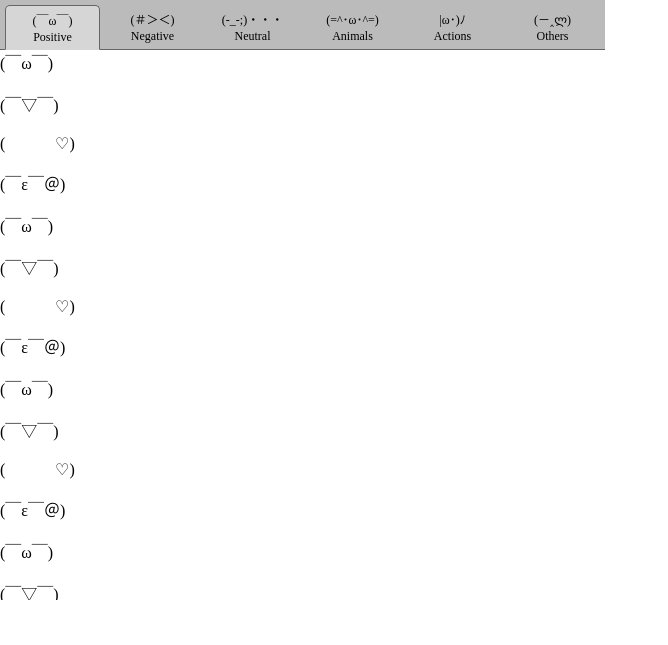
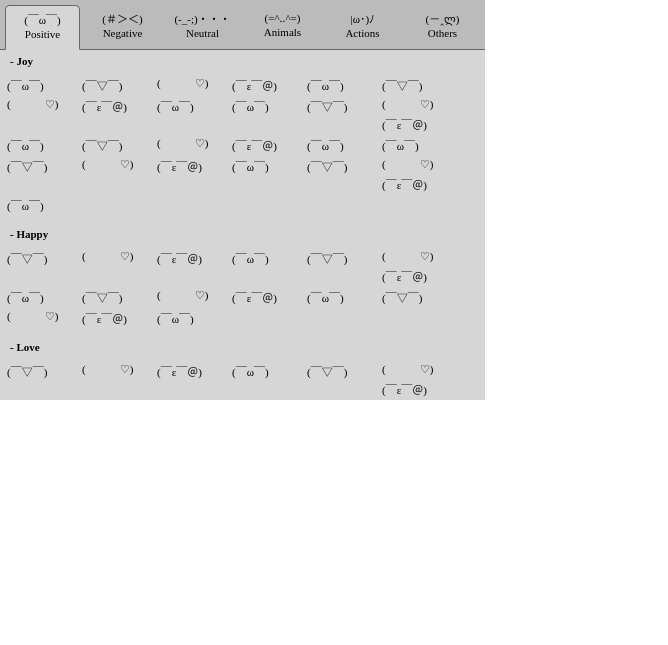
Before and after one commit to tsumi/Kaomoji, a website: page data/kaomoji.html in a window 1280 px wide. Shown: the whole page, without its empty margins (0-668 px from the left). Drawn offline with Linux system fonts and the light colour scheme.

Commit message:
Added kaomoji pagination and removed text autoselect

```diff
--- a/data/kaomoji.css
+++ b/data/kaomoji.css
@@ -1,9 +1,15 @@
 body{margin:0;padding:0;border:0;}
 p{margin:0;margin-bottom:1px;}
-#menu{width:600px;height:49px;background-color:#bbbbbb;padding:0px 0px 0px 5px;border-bottom:1px solid #666666;}
-.button{width:85px;height:40px;margin:5px 5px 0px 0px;padding:5px 5px 0px 5px;font-size:12px;float:left;text-align:center;color:#000000;border-radius:5px 5px 0px 0px;}
-.button:hover, .selected{width:83px;height:38px;background-color:#d6d6d6;color:#000000;border-top:1px solid #666666;border-left:1px solid #666666;border-right:1px solid #666666;border-bottom:1px solid #d6d6d6;}
-.content{width:605px;height:550px;overflow:auto;}
+a{color:#000000;text-decoration:none;}
+#menu{width:480px;height:49px;background-color:#bbbbbb;padding:0px 0px 0px 5px;border-bottom:1px solid #666666;}
+.button{width:65px;height:40px;font-size:11px;margin:5px 5px 0px 0px;padding:5px 5px 0px 5px;float:left;text-align:center;color:#000000;border-radius:5px 5px 0px 0px;}
+.button:hover, .selected{width:63px;height:38px;background-color:#d6d6d6;color:#000000;border-top:1px solid #666666;border-left:1px solid #666666;border-right:1px solid #666666;border-bottom:1px solid #d6d6d6;}
+#list{width:485px;height:350px;overflow:auto;background-color:#d6d6d6;}
+.content{font-size:11px;padding-bottom:5px;}
+.content:after {content:'';display:block;clear: both;}
 .hidden{display:none;}
-.category{}
-.kaomoji{}
+.category{clear:left;padding:15px 0 5px 10px;font-weight:bold;}
+.category:first-child{padding-top:5px;}
+.kaomoji{width:70px;margin:5px 0 0 5px;float:left}
+.kaomoji a{padding:2px;}
+.kaomoji a:hover{background-color:#bbbbbb;border-radius:4px;}
--- a/data/kaomoji.html
+++ b/data/kaomoji.html
@@ -4,7 +4,6 @@
 <title>Kaomoji</title>
 <link rel="stylesheet" type="text/css" href="kaomoji.css">
 <script type="application/x-javascript" src="jquery.js"></script>
-<script type="application/x-javascript" src="selectText.js"></script>
 <script type="text/javascript">
   function send(name, data){
     var event = document.createEvent('CustomEvent');
@@ -19,9 +18,9 @@
       $(".content").addClass("hidden");
       $("#"+$(this).attr("id")+"_content").removeClass("hidden");
     });
-    $(".kaomoji").click(function() {
-      $(this).selectText();
+    $(".kaomoji").children().click(function() {
       send("copy", $(this).text());
+      return false;
     });
   });
 </script>
@@ -31,45 +30,104 @@
   <div class="button selected" id="cat_positive"><p>(￣ω￣)</p><p>Positive</p></div>
   <div class="button" id="cat_negative"><p>(＃＞＜)</p><p>Negative</p></div>
   <div class="button" id="cat_neutral"><p>(-_-;)・・・</p><p>Neutral</p></div>
-  <div class="button" id="cat_animals"><p>(=^･ω･^=)</p><p>Animals</p></div>
+  <div class="button" id="cat_animals"><p>(=^‥^=)</p><p>Animals</p></div>
   <div class="button" id="cat_actions"><p>|ω･)ﾉ</p><p>Actions</p></div>
   <div class="button" id="cat_others"><p>(－‸ლ)</p><p>Others</p></div>
 </div>
+<div id="list">
   <div class="content" id="cat_positive_content">
 
+<div class="category">- Joy</div>
+<div class="kaomoji"><a href="#">(￣ω￣)</a></div>
+<div class="kaomoji"><a href="#">(￣▽￣)</a></div>
+<div class="kaomoji"><a href="#">(♡ﾟ▽ﾟ♡)</a></div>
+<div class="kaomoji"><a href="#">(￣ε￣＠)</a></div>
+<div class="kaomoji"><a href="#">(￣ω￣)</a></div>
+<div class="kaomoji"><a href="#">(￣▽￣)</a></div>
+<div class="kaomoji"><a href="#">(♡ﾟ▽ﾟ♡)</a></div>
+<div class="kaomoji"><a href="#">(￣ε￣＠)</a></div>
+<div class="kaomoji"><a href="#">(￣ω￣)</a></div>
+<div class="kaomoji"><a href="#">(￣ω￣)</a></div>
+<div class="kaomoji"><a href="#">(￣▽￣)</a></div>
+<div class="kaomoji"><a href="#">(♡ﾟ▽ﾟ♡)</a></div>
+<div class="kaomoji"><a href="#">(￣ε￣＠)</a></div>
+<div class="kaomoji"><a href="#">(￣ω￣)</a></div>
+<div class="kaomoji"><a href="#">(￣▽￣)</a></div>
+<div class="kaomoji"><a href="#">(♡ﾟ▽ﾟ♡)</a></div>
+<div class="kaomoji"><a href="#">(￣ε￣＠)</a></div>
+<div class="kaomoji"><a href="#">(￣ω￣)</a></div>
+<div class="kaomoji"><a href="#">(￣ω￣)</a></div>
+<div class="kaomoji"><a href="#">(￣▽￣)</a></div>
+<div class="kaomoji"><a href="#">(♡ﾟ▽ﾟ♡)</a></div>
+<div class="kaomoji"><a href="#">(￣ε￣＠)</a></div>
+<div class="kaomoji"><a href="#">(￣ω￣)</a></div>
+<div class="kaomoji"><a href="#">(￣▽￣)</a></div>
+<div class="kaomoji"><a href="#">(♡ﾟ▽ﾟ♡)</a></div>
+<div class="kaomoji"><a href="#">(￣ε￣＠)</a></div>
+<div class="kaomoji"><a href="#">(￣ω￣)</a></div>
+<div class="category">- Happy</div>
+<div class="kaomoji"><a href="#">(￣▽￣)</a></div>
+<div class="kaomoji"><a href="#">(♡ﾟ▽ﾟ♡)</a></div>
+<div class="kaomoji"><a href="#">(￣ε￣＠)</a></div>
+<div class="kaomoji"><a href="#">(￣ω￣)</a></div>
+<div class="kaomoji"><a href="#">(￣▽￣)</a></div>
+<div class="kaomoji"><a href="#">(♡ﾟ▽ﾟ♡)</a></div>
+<div class="kaomoji"><a href="#">(￣ε￣＠)</a></div>
+<div class="kaomoji"><a href="#">(￣ω￣)</a></div>
+<div class="kaomoji"><a href="#">(￣▽￣)</a></div>
+<div class="kaomoji"><a href="#">(♡ﾟ▽ﾟ♡)</a></div>
+<div class="kaomoji"><a href="#">(￣ε￣＠)</a></div>
+<div class="kaomoji"><a href="#">(￣ω￣)</a></div>
+<div class="kaomoji"><a href="#">(￣▽￣)</a></div>
+<div class="kaomoji"><a href="#">(♡ﾟ▽ﾟ♡)</a></div>
+<div class="kaomoji"><a href="#">(￣ε￣＠)</a></div>
+<div class="kaomoji"><a href="#">(￣ω￣)</a></div>
+<div class="category">- Love</div>
+<div class="kaomoji"><a href="#">(￣▽￣)</a></div>
+<div class="kaomoji"><a href="#">(♡ﾟ▽ﾟ♡)</a></div>
+<div class="kaomoji"><a href="#">(￣ε￣＠)</a></div>
+<div class="kaomoji"><a href="#">(￣ω￣)</a></div>
+<div class="kaomoji"><a href="#">(￣▽￣)</a></div>
+<div class="kaomoji"><a href="#">(♡ﾟ▽ﾟ♡)</a></div>
+<div class="kaomoji"><a href="#">(￣ε￣＠)</a></div>
+<div class="kaomoji"><a href="#">(￣ω￣)</a></div>
+<div class="kaomoji"><a href="#">(￣▽￣)</a></div>
+<div class="kaomoji"><a href="#">(♡ﾟ▽ﾟ♡)</a></div>
+<div class="kaomoji"><a href="#">(￣ε￣＠)</a></div>
+<div class="kaomoji"><a href="#">(￣▽￣)</a></div>
+<div class="kaomoji"><a href="#">(♡ﾟ▽ﾟ♡)</a></div>
+<div class="kaomoji"><a href="#">(￣ε￣＠)</a></div>
+<div class="kaomoji"><a href="#">(￣ω￣)</a></div>
+<div class="kaomoji"><a href="#">(￣▽￣)</a></div>
+<div class="kaomoji"><a href="#">(♡ﾟ▽ﾟ♡)</a></div>
+<div class="kaomoji"><a href="#">(￣ε￣＠)</a></div>
+<div class="kaomoji"><a href="#">(￣ω￣)</a></div>
+<div class="kaomoji"><a href="#">(￣▽￣)</a></div>
+<div class="kaomoji"><a href="#">(♡ﾟ▽ﾟ♡)</a></div>
+<div class="kaomoji"><a href="#">(￣ε￣＠)</a></div>
+<div class="kaomoji"><a href="#">(￣▽￣)</a></div>
+<div class="kaomoji"><a href="#">(♡ﾟ▽ﾟ♡)</a></div>
+<div class="kaomoji"><a href="#">(￣ε￣＠)</a></div>
+<div class="kaomoji"><a href="#">(￣ω￣)</a></div>
+<div class="kaomoji"><a href="#">(￣▽￣)</a></div>
+<div class="kaomoji"><a href="#">(♡ﾟ▽ﾟ♡)</a></div>
+<div class="kaomoji"><a href="#">(￣ε￣＠)</a></div>
+<div class="kaomoji"><a href="#">(￣ω￣)</a></div>
+<div class="kaomoji"><a href="#">(￣▽￣)</a></div>
+<div class="kaomoji"><a href="#">(♡ﾟ▽ﾟ♡)</a></div>
+<div class="kaomoji"><a href="#">(￣ε￣＠)</a></div>
+<div class="kaomoji"><a href="#">(￣▽￣)</a></div>
+<div class="kaomoji"><a href="#">(♡ﾟ▽ﾟ♡)</a></div>
+<div class="kaomoji"><a href="#">(￣ε￣＠)</a></div>
+<div class="kaomoji"><a href="#">(￣ω￣)</a></div>
+<div class="kaomoji"><a href="#">(￣▽￣)</a></div>
+<div class="kaomoji"><a href="#">(♡ﾟ▽ﾟ♡)</a></div>
+<div class="kaomoji"><a href="#">(￣ε￣＠)</a></div>
+<div class="kaomoji"><a href="#">(￣ω￣)</a></div>
+<div class="kaomoji"><a href="#">(￣▽￣)</a></div>
+<div class="kaomoji"><a href="#">(♡ﾟ▽ﾟ♡)</a></div>
+<div class="kaomoji"><a href="#">(￣ε￣＠)</a></div>
 
-<div class="kaomoji">(￣ω￣)</div><br/>
-<div class="kaomoji">(￣▽￣)</div><br/>
-<div class="kaomoji">(♡ﾟ▽ﾟ♡)</div><br/>
-<div class="kaomoji">(￣ε￣＠)</div><br/>
-<div class="kaomoji">(￣ω￣)</div><br/>
-<div class="kaomoji">(￣▽￣)</div><br/>
-<div class="kaomoji">(♡ﾟ▽ﾟ♡)</div><br/>
-<div class="kaomoji">(￣ε￣＠)</div><br/>
-<div class="kaomoji">(￣ω￣)</div><br/>
-<div class="kaomoji">(￣▽￣)</div><br/>
-<div class="kaomoji">(♡ﾟ▽ﾟ♡)</div><br/>
-<div class="kaomoji">(￣ε￣＠)</div><br/>
-<div class="kaomoji">(￣ω￣)</div><br/>
-<div class="kaomoji">(￣▽￣)</div><br/>
-<div class="kaomoji">(♡ﾟ▽ﾟ♡)</div><br/>
-<div class="kaomoji">(￣ε￣＠)</div><br/>
-<div class="kaomoji">(￣ω￣)</div><br/>
-<div class="kaomoji">(￣▽￣)</div><br/>
-<div class="kaomoji">(♡ﾟ▽ﾟ♡)</div><br/>
-<div class="kaomoji">(￣ε￣＠)</div><br/>
-<div class="kaomoji">(￣ω￣)</div><br/>
-<div class="kaomoji">(￣▽￣)</div><br/>
-<div class="kaomoji">(♡ﾟ▽ﾟ♡)</div><br/>
-<div class="kaomoji">(￣ε￣＠)</div><br/>
-<div class="kaomoji">(￣ω￣)</div><br/>
-<div class="kaomoji">(￣▽￣)</div><br/>
-<div class="kaomoji">(♡ﾟ▽ﾟ♡)</div><br/>
-<div class="kaomoji">(￣ε￣＠)</div><br/>
-<div class="kaomoji">(￣ω￣)</div><br/>
-<div class="kaomoji">(￣▽￣)</div><br/>
-<div class="kaomoji">(♡ﾟ▽ﾟ♡)</div><br/>
-<div class="kaomoji">(￣ε￣＠)</div><br/>
 
   </div>
   <div class="content hidden" id="cat_negative_content">
@@ -92,5 +150,6 @@
 
 
   </div>
+</div>
 </body>
 </html>
--- a/data/selectText.js
+++ /dev/null
@@ -1 +0,0 @@
-(function(a,b,c){"use strict",a.fn.selectText=function(){var a=this[0],d=b.body.createTextRange,e=c.getSelection(),f=b.createRange(),g;b.body.createTextRange?(d.moveToElementText(a),d.select()):c.getSelection&&(e.setBaseAndExtent?e.setBaseAndExtent(g,0,g,1):(f.selectNodeContents(a),e.removeAllRanges(),e.addRange(f)))}})(jQuery,document,window)
--- a/lib/main.js
+++ b/lib/main.js
@@ -15,8 +15,8 @@ var button = ToggleButton({
 });
 
 var panel = panels.Panel({
-  width: 605,
-  height: 600,
+  width: 485,
+  height: 400,
   contentURL: self.data.url("kaomoji.html"),
   contentScriptFile: self.data.url("helper.js"),
   onHide: handleHide
```
Lines whose indentation alone changed are shown as unchanged.
